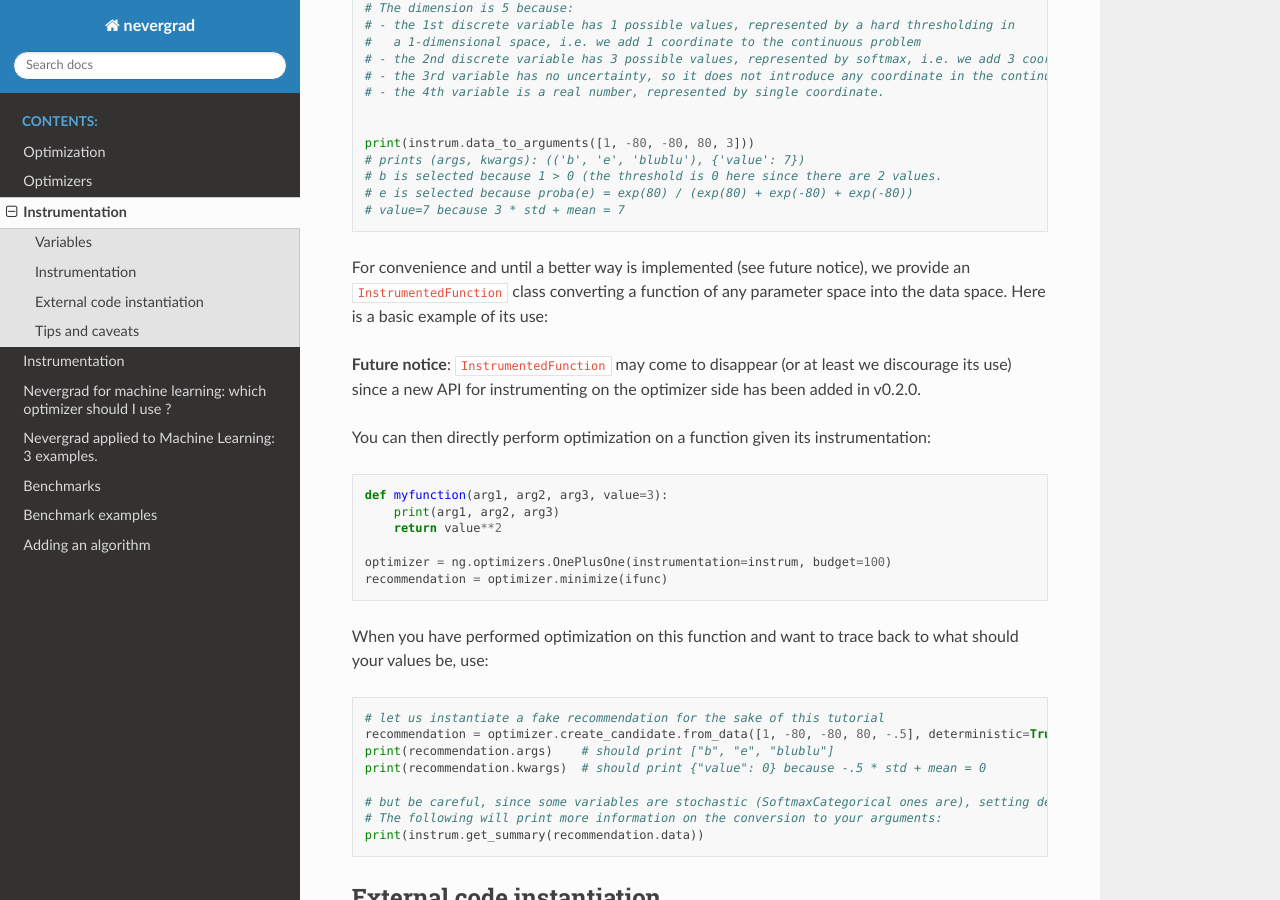
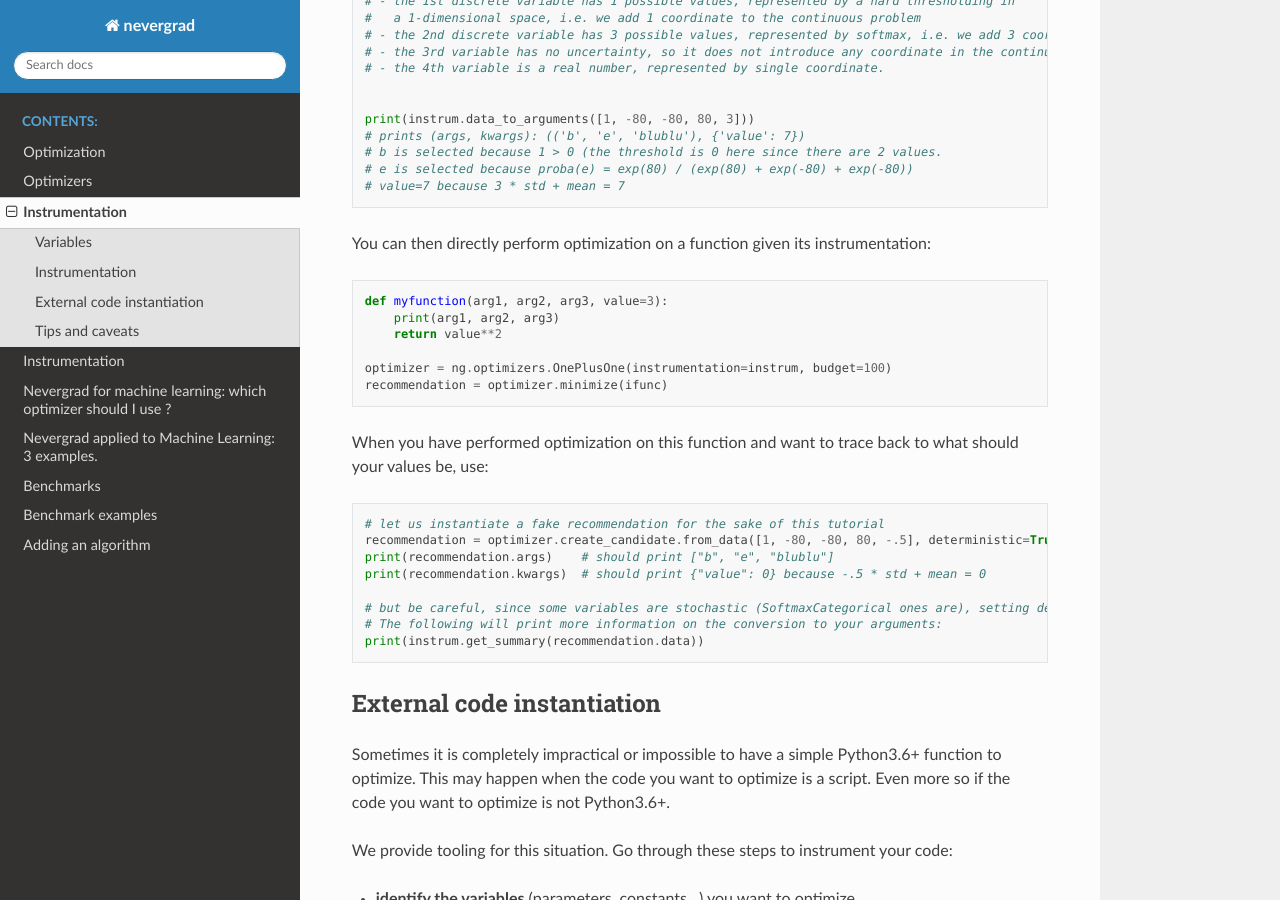
Before and after one commit to facebookresearch/nevergrad, a Sphinx documentation site: the page built from docs/instrumentation.md, in a window 1280 px wide and 900 px high, scrolled down 1706 px. Built offline with Sphinx 7.4.7 and the Read the Docs theme 2.0.0, drawn with Linux system fonts in a browser that asks for light colours; some of the changed text lies outside the part shown.

Commit message:
Update documentation

````diff
--- a/docs/instrumentation.md
+++ b/docs/instrumentation.md
@@ -4,7 +4,7 @@
 
 The aim of instrumentation is to turn a piece of code with parameters you want to optimize into a function defined on an n-dimensional continuous data space in which the optimization can easily be performed. For this, discrete/categorical arguments must be transformed to continuous variables, and all variables concatenated. The instrumentation subpackage will help you do thanks to:
 - the `variables` modules providing priors that can be used to define each argument.
-- the `Instrumentation`, and `InstrumentedFunction` classes which provide an interface for converting any arguments into the data space used for optimization, and convert from data space back to the arguments space.
+- the `Instrumentation` class which provide an interface for converting any arguments into the data space used for optimization, and convert from data space back to the arguments space.
 - the `FolderFunction` which helps transform any code into a Python function in a few lines. This can be especially helpful to optimize parameters in non-Python 3.6+ code (C++, Octave, etc...) or parameters in scripts.
 
 
@@ -54,11 +54,6 @@ print(instrum.data_to_arguments([1, -80, -80, 80, 3]))
 # e is selected because proba(e) = exp(80) / (exp(80) + exp(-80) + exp(-80))
 # value=7 because 3 * std + mean = 7
 ```
-
-
-For convenience and until a better way is implemented (see future notice), we provide an `InstrumentedFunction` class converting a function of any parameter space into the data space. Here is a basic example of its use:
-
-**Future notice**: `InstrumentedFunction` may come to disappear (or at least we discourage its use) since a new API for instrumenting on the optimizer side has been added in v0.2.0.
 
 You can then directly perform optimization on a function given its instrumentation:
 ```python
````
Also changed, not shown: docs/benchmarking.md (+1 -1 lines), 1 other file.
